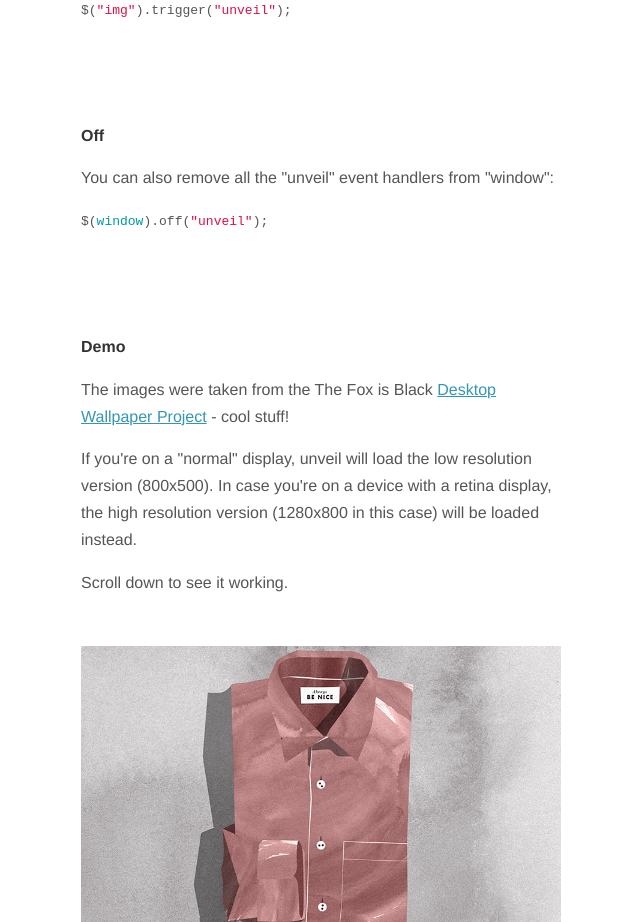
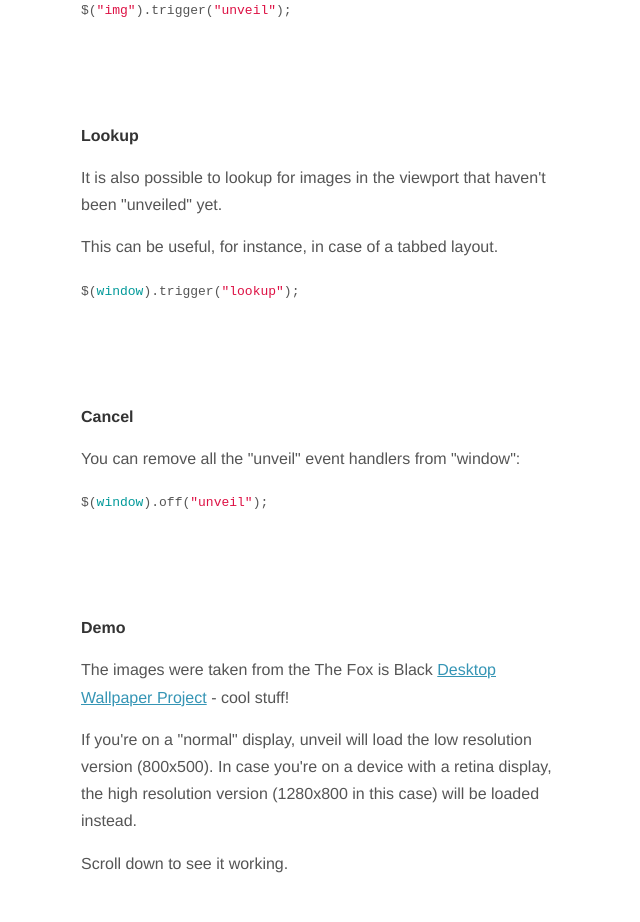
Before and after one commit to luis-almeida/unveil, a website: page index.html in a window 1280 px wide. Shown: the part 2800-3722 px from the top of the page, without its empty margins (319-959 px from the left). Drawn offline with nearby package versions, Linux system fonts and the light colour scheme.

Commit message:
"lookup" - allow to manually unveil all images in viewport at anytime

```diff
--- a/index.html
+++ b/index.html
@@ -149,8 +149,13 @@
     <p>All you have to do is select the images you want to "unveil" and trigger the event:</p>
     <code>$(<span class="red">"img"</span>).trigger(<span class="red">"unveil"</span>);</code>
 
-    <h2>Off</h2>
-    <p>You can also remove all the "unveil" event handlers from "window":</p>
+    <h2>Lookup</h2>
+    <p>It is also possible to lookup for images in the viewport that haven't been "unveiled" yet.</p>
+    <p>This can be useful, for instance, in case of a tabbed layout.</p>
+    <code>$(<span class="blue">window</span>).trigger(<span class="red">"lookup"</span>);</code>
+
+    <h2>Cancel</h2>
+    <p>You can remove all the "unveil" event handlers from "window":</p>
     <code>$(<span class="blue">window</span>).off(<span class="red">"unveil"</span>);</code>
 
     <h2>Demo</h2>
--- a/jquery.unveil.js
+++ b/jquery.unveil.js
@@ -45,8 +45,7 @@
       images = images.not(loaded);
     }
 
-    $w.on("scroll.unveil", unveil);
-    $w.on("resize.unveil", unveil);
+    $w.on("scroll.unveil resize.unveil lookup.unveil", unveil);
 
     unveil();
 
```
